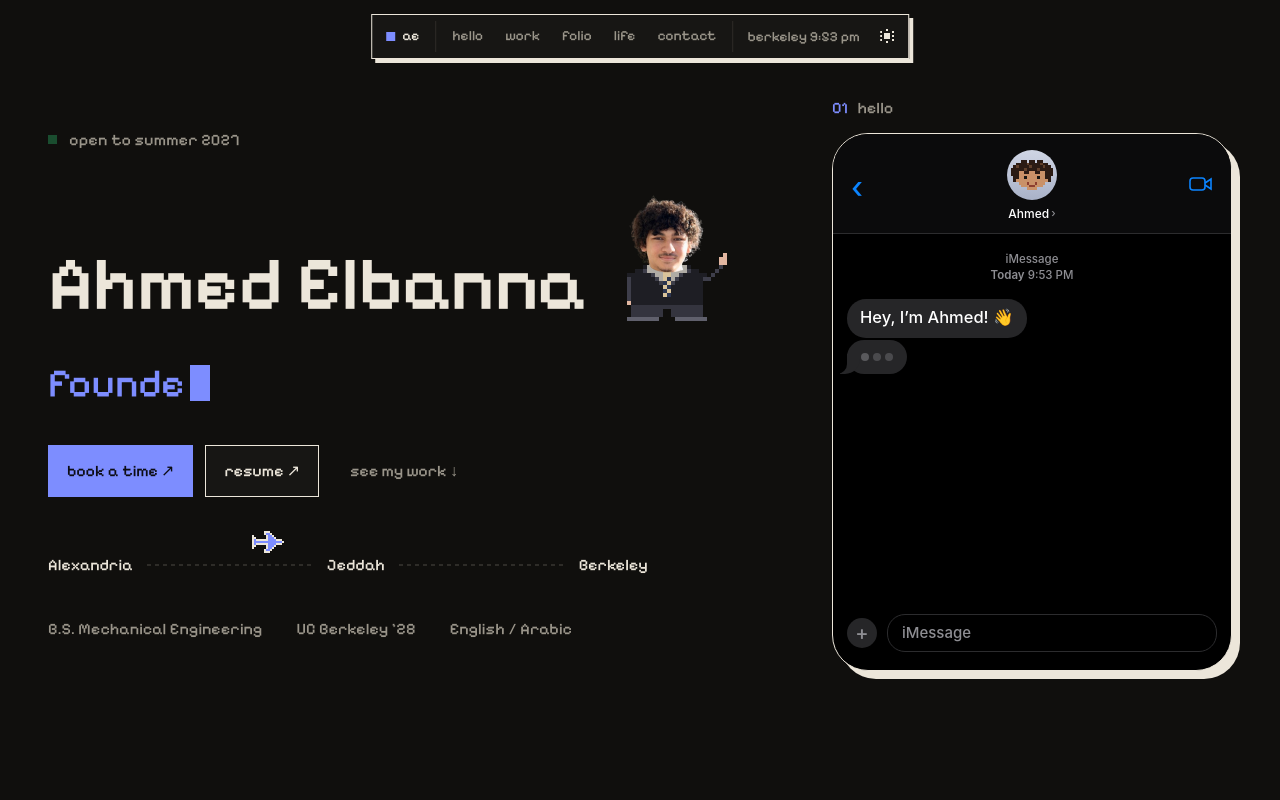
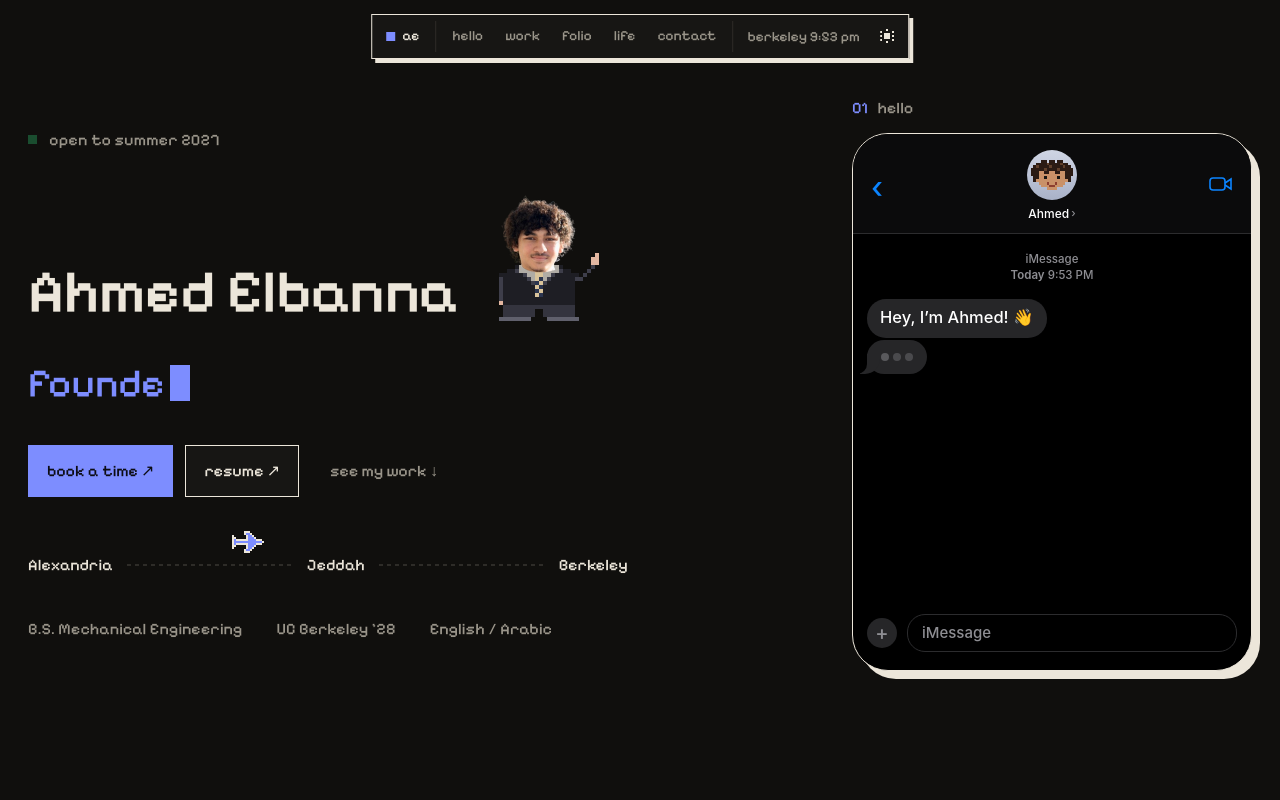
Before and after one commit to elbannaahmed/website, a plain HTML site: page index.html in a window 1280 px wide. Shown: the top 800 px of the page. Drawn offline with Linux system fonts and the light colour scheme.

Commit message:
Hero: more space between figure and phone
Co-Authored-By: Claude Opus 5.5 <noreply@anthropic.com>
Claude-Session: https://claude.ai/code/session_01RwvLiQ8LX6sibicQ7REw61

```diff
--- a/index.html
+++ b/index.html
@@ -266,8 +266,10 @@ footer{padding:130px 0 140px;color:var(--muted)}
 /* ── laptop: horizontal layout ── */
 @media (min-width:1000px){
   .hero{padding:96px 0 130px}
-  .hero-grid{width:100%;display:grid;grid-template-columns:minmax(0,1fr) 400px;gap:64px;align-items:center}
-  h1#name{width:auto;white-space:nowrap;font-size:clamp(56px,5.9vw,88px)}
+  .hero .wide{max-width:1380px}
+  .hero-grid{width:100%;display:grid;grid-template-columns:minmax(0,1fr) 400px;gap:clamp(56px,8vw,120px);align-items:center}
+  .hero-side{justify-self:end;width:400px}
+  h1#name{width:auto;white-space:nowrap;font-size:clamp(46px,calc(4.4vw + 4px),84px)}
   .d-only{display:block}
   .m-only{display:none!important}
   .phone{margin:0;box-shadow:8px 8px 0 var(--ink)}
```
